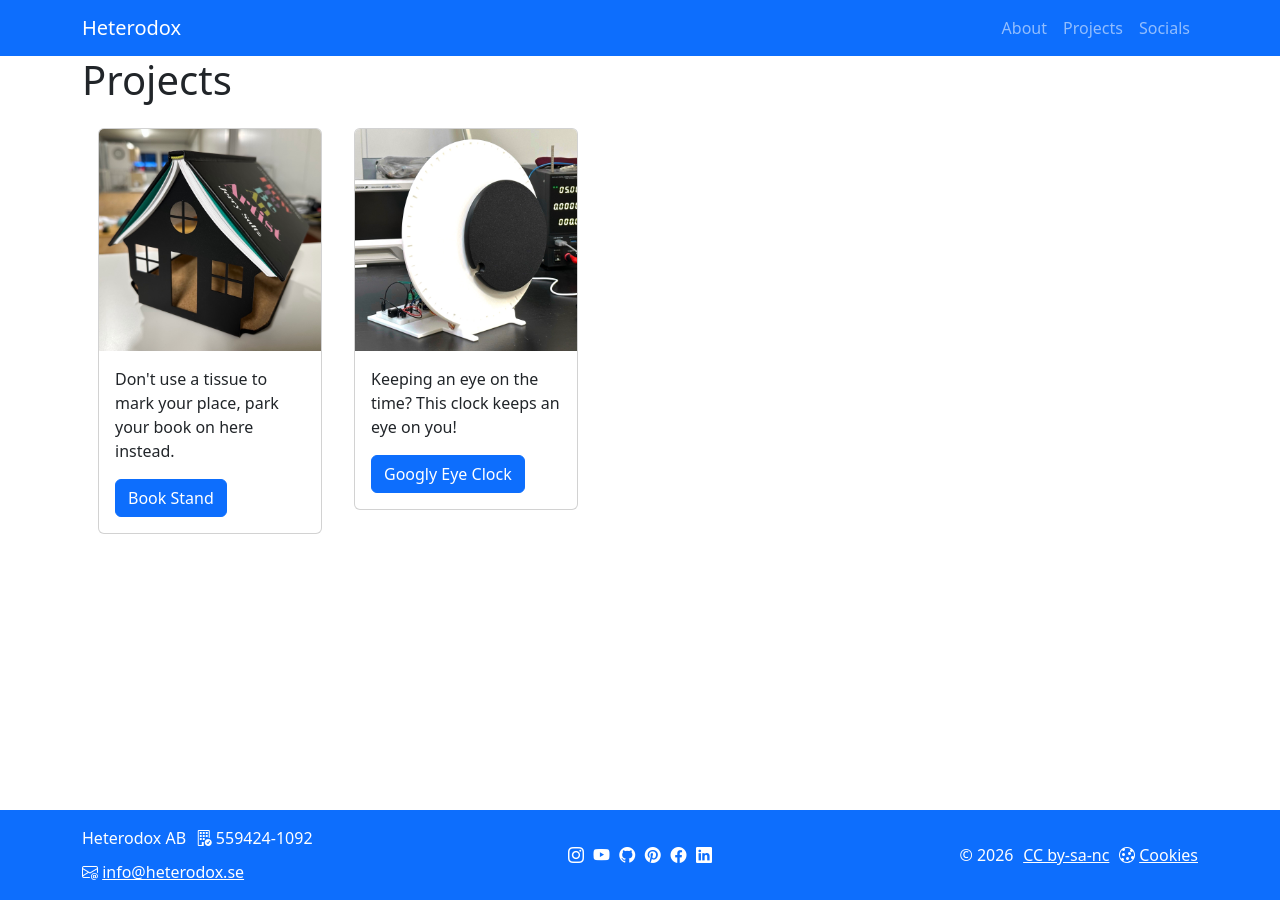
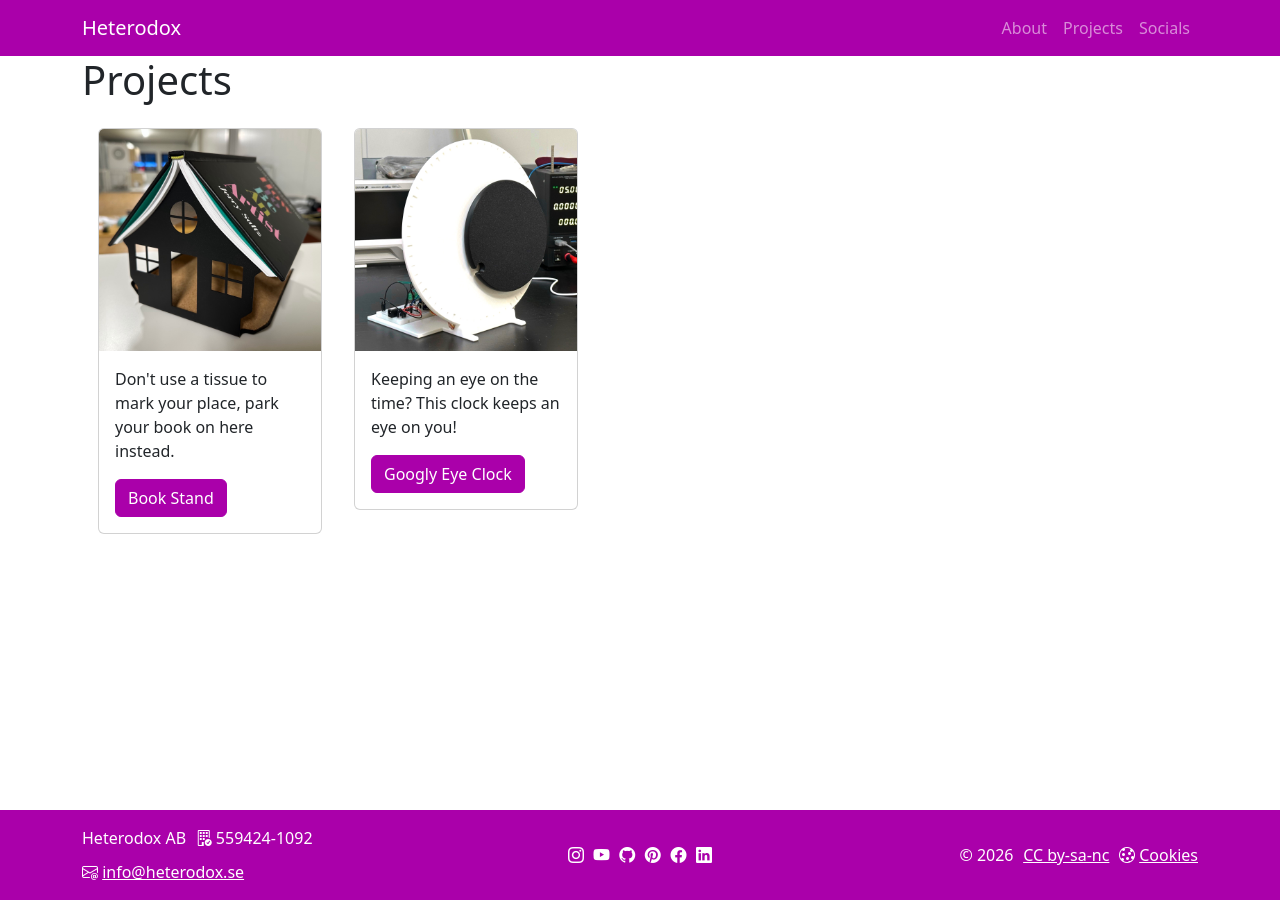
Before and after one commit to heterodox-studios/heterodox-studios.github.io, a Jekyll site: the page built from projects.html, in a window 1280 px wide. Built offline with Jekyll 4.4.1, drawn with Linux system fonts in a browser that asks for light colours.

Commit message:
Theme using CSS variables

```diff
--- a/_includes/head.html
+++ b/_includes/head.html
@@ -5,8 +5,9 @@
   {%- seo -%}
 
   <link href="https://cdn.jsdelivr.net/npm/bootstrap@5.3.8/dist/css/bootstrap.min.css" rel="stylesheet" integrity="sha384-sRIl4kxILFvY47J16cr9ZwB07vP4J8+LH7qKQnuqkuIAvNWLzeN8tE5YBujZqJLB" crossorigin="anonymous">
+  <link rel="stylesheet" href="https://cdn.jsdelivr.net/npm/bootstrap-icons@1.13.1/font/bootstrap-icons.min.css">
+
   <link rel="stylesheet" href="{{ "/assets/main.css" | relative_url }}">
-  <link rel="stylesheet" href="https://cdn.jsdelivr.net/npm/bootstrap-icons@1.13.1/font/bootstrap-icons.min.css">
 
   {%- feed_meta -%}
 
--- a/_sass/custom.scss
+++ b/_sass/custom.scss
@@ -1,10 +1,23 @@
 // Custom.scss
 
-@import "bootstrap-5.3.8/scss/functions";
 
-$primary: #a0a;
-// $primary-text-emphasis: tint-color($primary, 60%) !default;
 
-@import "bootstrap-5.3.8/scss/bootstrap";
+:root, [data-bs-theme=light] {
+  --bs-primary: #a0a;
+  --bs-primary-rgb: 170, 0, 170;
 
-// Then add additional custom code here
+  --bs-primary-darker: #808;
+  --bs-primary-darker-rgb: 136, 0, 136;
+
+  --bs-primary-lighter: #b0b;
+  --bs-primary-lighter-rgb: 187, 0, 187;
+}
+
+.btn-primary {
+  --bs-btn-bg: var(--bs-primary);
+  --bs-btn-border-color: var(--bs-primary);
+  --bs-btn-hover-bg: var(--bs-primary-darker); /* Slightly darker shade */
+  --bs-btn-hover-border-color: var(--bs-primary-darker);
+  --bs-btn-active-bg: var(--bs-primary-lighter);
+  --bs-btn-focus-shadow-rgb: var(--bs-primary-rgb);
+}
--- a/assets/main.scss
+++ b/assets/main.scss
@@ -2,4 +2,4 @@
 # Only the main Sass file needs front matter (the dashes are enough)
 ---
 
-// $primary: #a0a;
+@import "custom";
```
